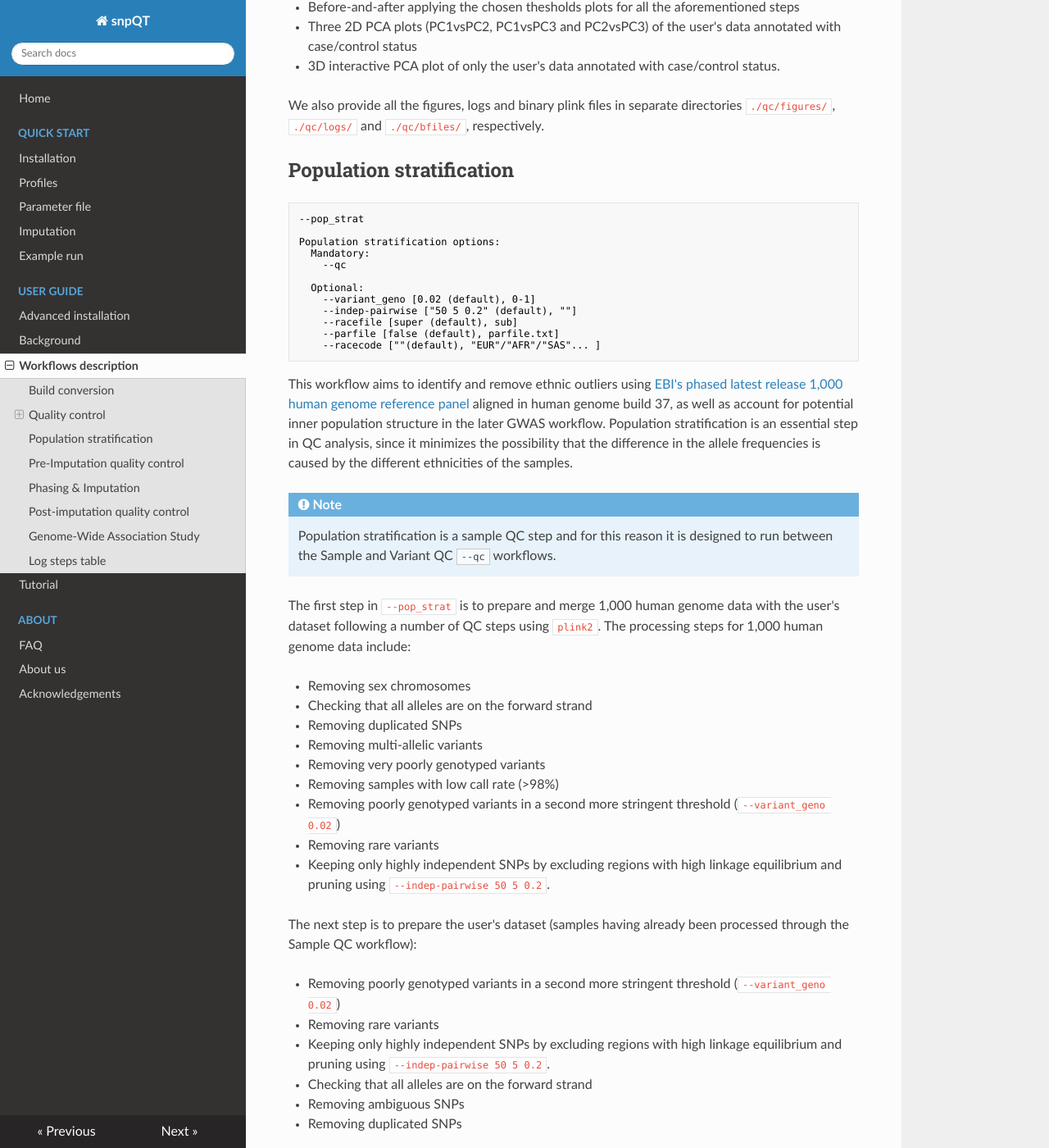
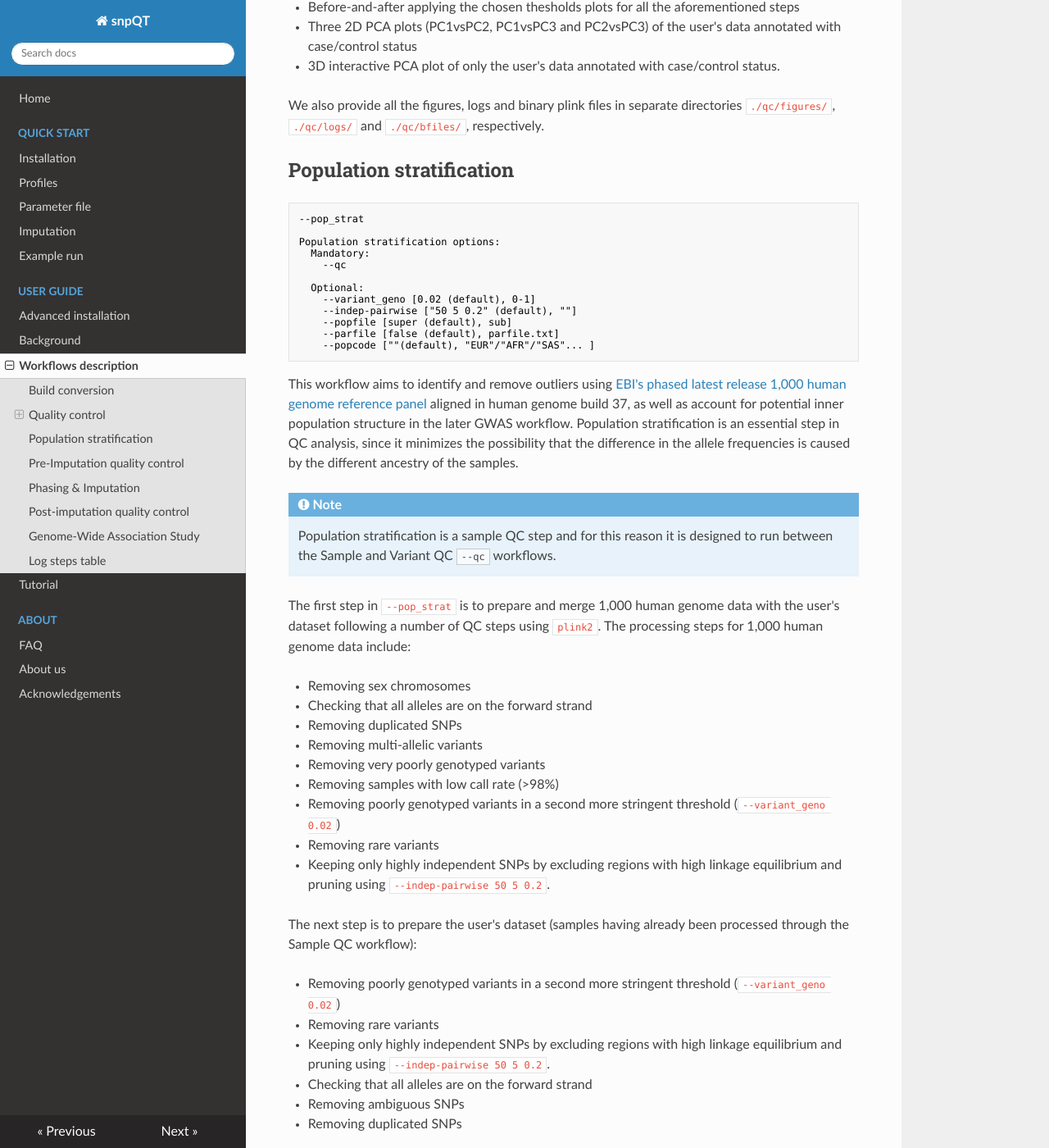
Before and after one commit to nebfield/snpQT, an MkDocs documentation site: the page built from docs/user-guide/workflows.md, in a window 1280 px wide and 1400 px high, scrolled down 3634 px. Shown: the whole window at 82% size. Built offline with MkDocs 1.6.1, drawn with Linux system fonts in a browser that asks for light colours; nearby versions of some CDN libraries; some of the changed text lies outside the part shown.

Commit message:
Update docs with new parameter names

````diff
--- a/docs/user-guide/workflows.md
+++ b/docs/user-guide/workflows.md
@@ -115,12 +115,12 @@ Population stratification options:
   Optional:
     --variant_geno [0.02 (default), 0-1]
     --indep-pairwise ["50 5 0.2" (default), ""]
-    --racefile [super (default), sub]
+    --popfile [super (default), sub]
 	--parfile [false (default), parfile.txt]
-	--racecode [""(default), "EUR"/"AFR"/"SAS"... ]
+	--popcode [""(default), "EUR"/"AFR"/"SAS"... ]
 ```
 
-This workflow aims to identify and remove ethnic outliers using [EBI's phased latest release 1,000 human genome reference panel](http://ftp.1000genomes.ebi.ac.uk/vol1/ftp/release/20130502/) aligned in human genome build 37, as well as account for potential inner population structure in the later GWAS workflow.  Population stratification is an essential step in QC analysis, since it minimizes the possibility that the difference in the allele frequencies is caused by the different ethnicities of the samples.
+This workflow aims to identify and remove outliers using [EBI's phased latest release 1,000 human genome reference panel](http://ftp.1000genomes.ebi.ac.uk/vol1/ftp/release/20130502/) aligned in human genome build 37, as well as account for potential inner population structure in the later GWAS workflow.  Population stratification is an essential step in QC analysis, since it minimizes the possibility that the difference in the allele frequencies is caused by the different ancestry of the samples.
 
 !!!Note
 	Population stratification is a sample QC step and for this reason it is designed to run between the Sample and Variant QC `--qc` workflows.
@@ -161,9 +161,9 @@ The next step is to prepare the user's dataset (samples having already been proc
 
 When both datasets are prepared, the next step is merging: keeping only mutual SNPs shared by both the user's dataset and the 1,000 human genome data.
 
-Then we make a racefile summarizing the samples of the merged dataset adding a third column labelling the race of each sample. User's samples are automatically labelled as "OWN". The race label for 1,000 human genome data is defined by the `--racefile` flag, having as a default to use super population labels (e.g. EUR, AFR, AMR). If you want to use subpopulation labels then you should add the `--racefile sub` parameter.
+Then we make a popfile summarizing the samples of the merged dataset adding a third column labelling the population origin of each sample. User's samples are automatically labelled as "OWN". The population label for 1,000 human genome data is defined by the `--popfile` flag, having as a default to use super population labels (e.g. EUR, AFR, AMR). If you want to use subpopulation labels then you should add the `--popfile sub` parameter.
 
-When the racefile and the merged dataset are ready, it is time to run Eigensoft's `smartpca` software. `smartpca` needs a set of parameters in order to run, which are in the form of a file (parfile). We provide the option to change this parfile according to the users' needs (you can have a look at the parameters of the parfile [here](https://github.com/DReichLab/EIG/tree/master/POPGEN)). Our default parameters for the parfile are the following:
+When the popfile and the merged dataset are ready, it is time to run Eigensoft's `smartpca` software. `smartpca` needs a set of parameters in order to run, which are in the form of a file (parfile). We provide the option to change this parfile according to the users' needs (you can have a look at the parameters of the parfile [here](https://github.com/DReichLab/EIG/tree/master/POPGEN)). Our default parameters for the parfile are the following:
 
 ```
 	genotypename: C6_indep.bed
@@ -197,7 +197,7 @@ When `--pop_strat` has finished, we provide the following PCA results in a .html
 
 The last and most important step in `--pop_strat` is the:
 
-- **Removal of any samples that are ethnic outliers**.
+- **Removal of any samples that are outliers**.
 
 We also provide all the figures, logs and binary plink files in separate directories `./pop_strat/figures/`, `./pop_strat/logs/` and `./pop_strat/bfiles/`, respectively.
 
@@ -363,9 +363,9 @@ The table below links every step with a log code which can be useful for users w
 | E14      | Create a .html report  |`--qc`| Variant QC, Sample QC |
 | D3       | QC and preparation of user's data |`--pop_strat`| PopStrat|
 | D4       | Fix strand errors and remove ambiguous SNPs |`--pop_strat`| PopStrat|
-| D5       | Allign reference allele according to reference genome |`--pop_strat`| PopStrat|
+| D5       | Align reference allele according to reference genome |`--pop_strat`| PopStrat|
 | D6       | Merge user's dataset with 1,000 Human Genome data |`--pop_strat`| PopStrat|
-| D7       | Create a racefile |`--pop_strat`| PopStrat|
+| D7       | Create a population file |`--pop_strat`| PopStrat|
 | D8       | Principal Component Analysis & `smartpca` |`--pop_strat`| PopStrat|
 | D9       | Remove outliers from user's dataset |`--pop_strat`| PopStrat|
 | F1       | Set appropriate chromosome codes |`--impute`, `--pre_impute`| Pre-Imputation|
````
Also changed, not shown: docs/index.md (+1 -1 lines), docs/user-guide/background.md (+4 -3 lines).
